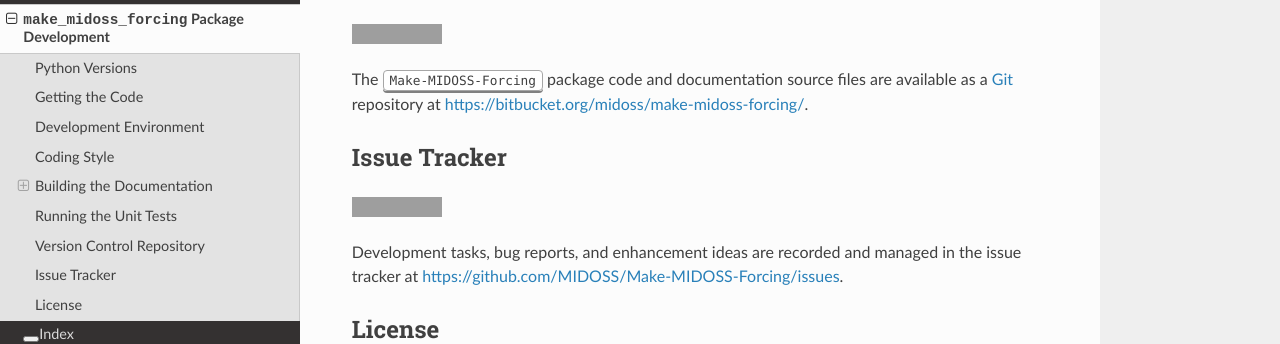
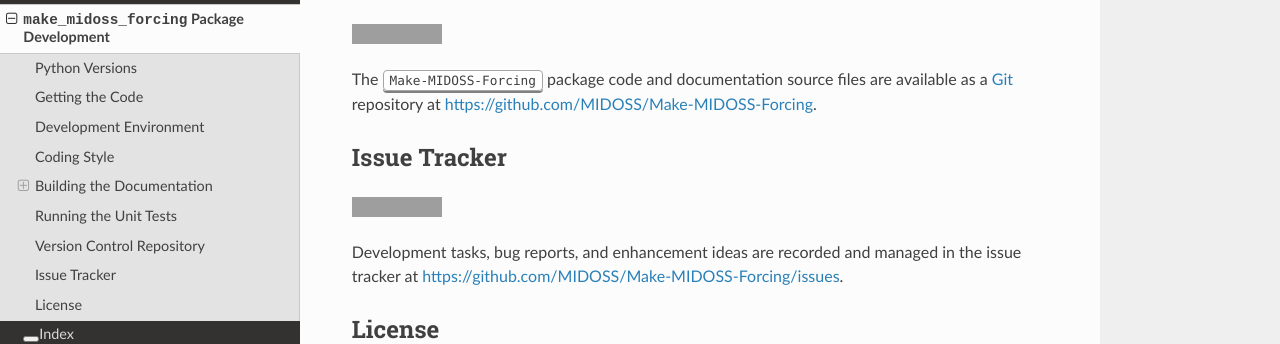
Before and after one commit to MIDOSS/Make-MIDOSS-Forcing, a Sphinx documentation site: the page built from docs/pkg_development.rst, in a window 1280 px wide and 900 px high, scrolled down 4891 px, cut to the strip 163-507 px from the top of the window. Built offline with Sphinx 7.4.7 and the Read the Docs theme 2.0.0, drawn with Linux system fonts in a browser that asks for light colours; some of the changed lines change nothing that is shown; grey boxes are pictures that could not be loaded.

Commit message:
Fix broken links in docs

```diff
--- a/docs/pkg_development.rst
+++ b/docs/pkg_development.rst
@@ -156,8 +156,8 @@
 
 The documentation for the :kbd:`Make-MIDOSS-Forcing` package is written in `reStructuredText`_ and converted to HTML using `Sphinx`_.
 
-.. _reStructuredText: http://www.sphinx-doc.org/en/master/usage/restructuredtext/basics.html
-.. _Sphinx: http://www.sphinx-doc.org/en/master/
+.. _reStructuredText: https://www.sphinx-doc.org/en/master/usage/restructuredtext/basics.html
+.. _Sphinx: https://www.sphinx-doc.org/en/master/
 
 If you have write access to the `repository`_ on GitHub,
 whenever you push changes to GitHub the documentation is automatically re-built and rendered at https://make-midoss-forcing.readthedocs.io/en/latest/.
@@ -349,7 +349,7 @@
     :target: https://github.com/MIDOSS/Make-MIDOSS-Forcing
     :alt: Git on GitHub
 
-The :kbd:`Make-MIDOSS-Forcing` package code and documentation source files are available as a `Git`_ repository at https://bitbucket.org/midoss/make-midoss-forcing/.
+The :kbd:`Make-MIDOSS-Forcing` package code and documentation source files are available as a `Git`_ repository at https://github.com/MIDOSS/Make-MIDOSS-Forcing.
 
 .. _Git: https://git-scm.com/
 
```
